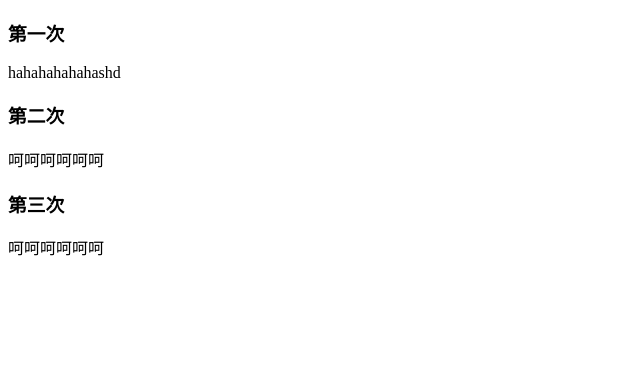
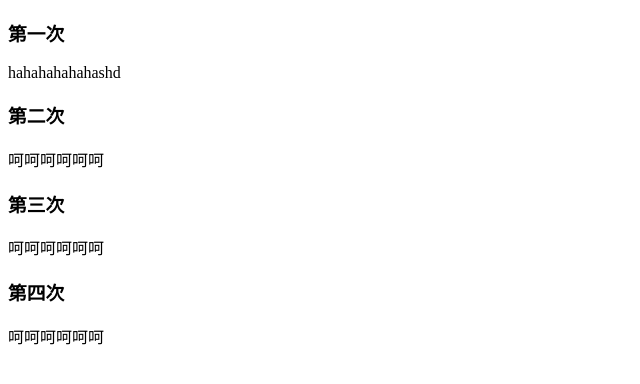
Before and after one commit to JXFjiang/demo.html, a plain HTML site: page index.html in a window 1280 px wide. Shown: the whole page, without its empty margins (0-640 px from the left). Drawn offline with Linux system fonts and the light colour scheme.

Commit message:
第四次提交

```diff
--- a/index.html
+++ b/index.html
@@ -13,6 +13,8 @@
     <div>呵呵呵呵呵呵</div>
     <h3>第三次</h3>
     <div>呵呵呵呵呵呵</div>
+    <h3>第四次</h3>
+    <div>呵呵呵呵呵呵</div>
 </body>
 
 </html>
```
